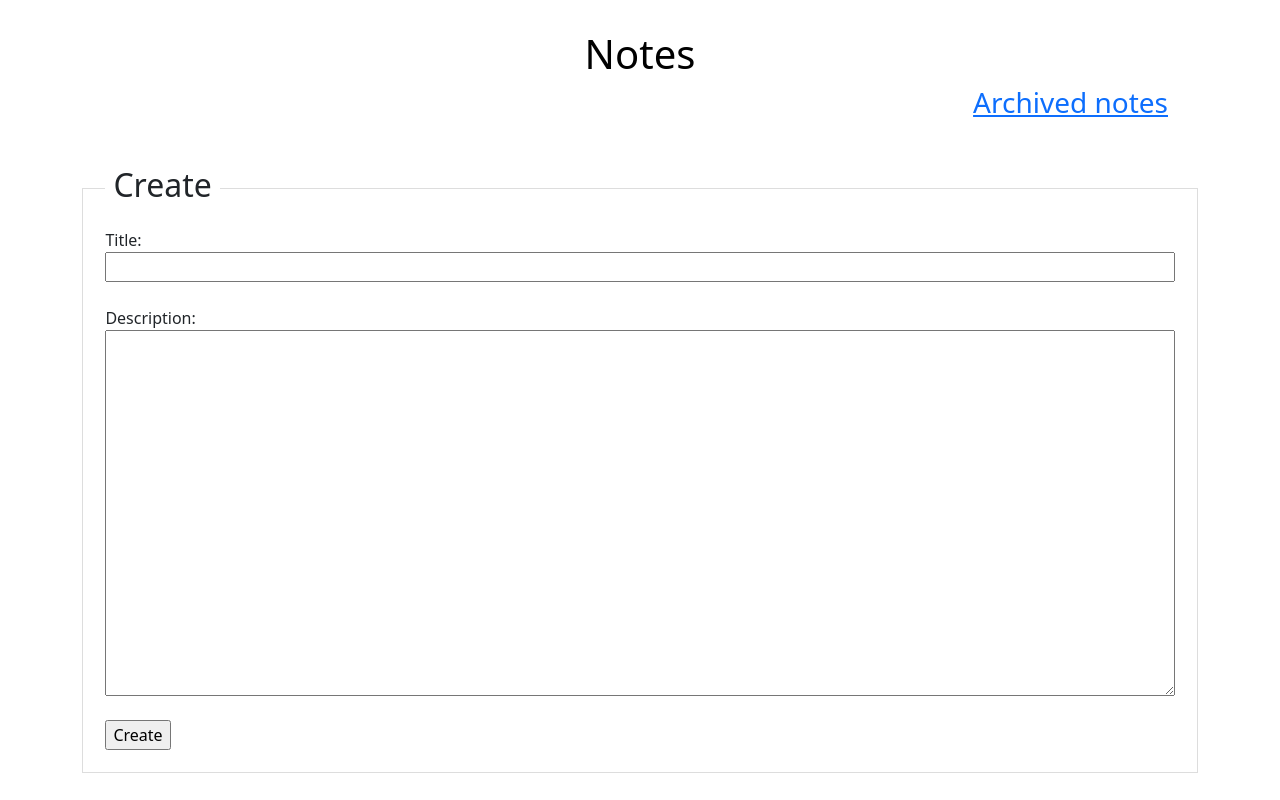
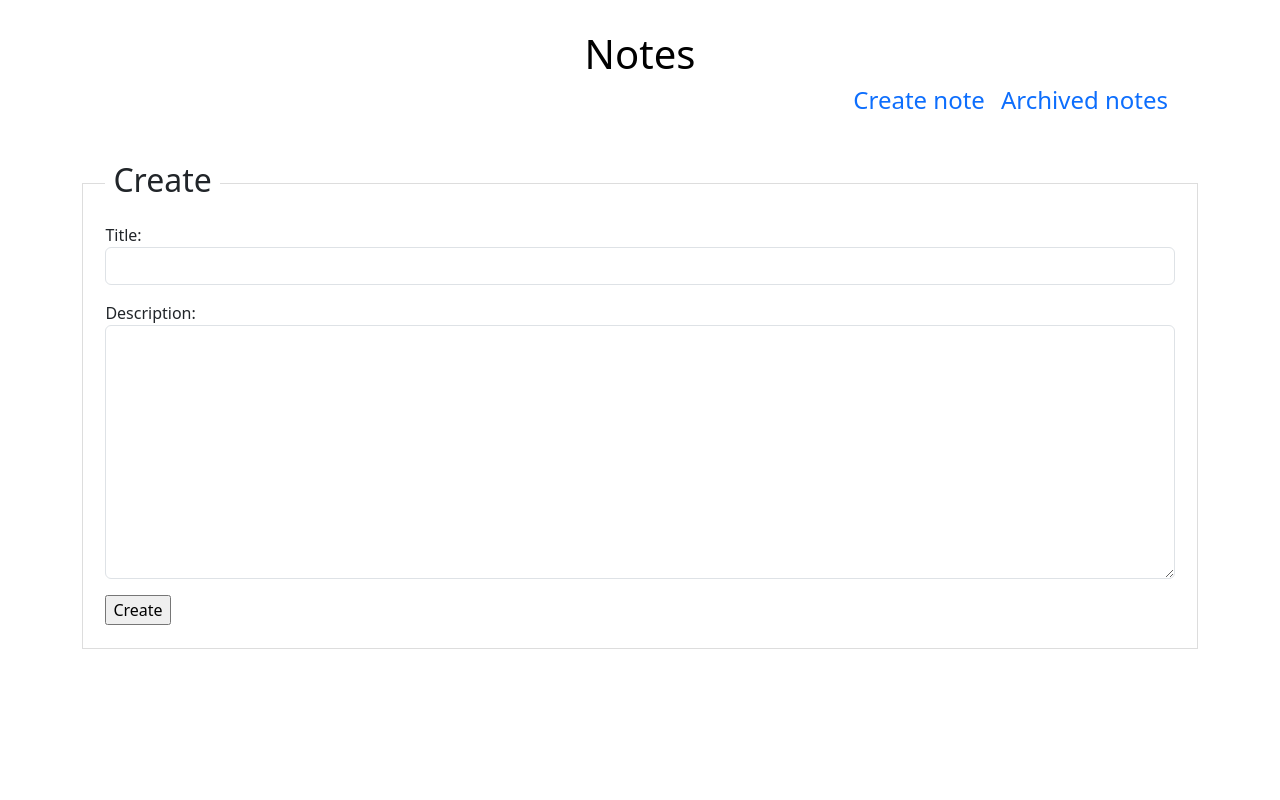
Before and after one commit to ronaldrpc/my-notes, a Django app: page /notes/note/create/ in a window 1280 px wide. Run offline with Django 5.2, Linux system fonts and the light colour scheme; some libraries are stand-ins or nearby versions.

Commit message:
feat(Notes): add widgets in ModelForm and styles in templates. Also add create note link

```diff
--- a/notes/forms.py
+++ b/notes/forms.py
@@ -7,3 +7,8 @@ class NoteForm(forms.ModelForm):
     class Meta:
         model = Note
         fields = ['title', 'description', 'is_active']
+
+        widgets = {
+            'title': forms.TextInput(attrs={'class': 'form-control'}),
+            'description': forms.Textarea(attrs={'class': 'form-control'}),
+        }
--- a/notes/static/notes/style.css
+++ b/notes/static/notes/style.css
@@ -46,6 +46,16 @@
     resize: none;
 }
 
+.custom-navbar {
+    display: flex;
+    justify-content: flex-end;
+    gap: 1rem;
+}
+
+.custom-navbar > a {
+    text-decoration: none;
+}
+
 
 /* Ocio */
 
--- a/notes/templates/notes/base.html
+++ b/notes/templates/notes/base.html
@@ -6,9 +6,10 @@
         <a class="custom-a-link" href="{% url 'notes:index' %}" style="text-align: center">
             <h1>Notes</h1>
         </a>
-        <div class="d-flex justify-content-end">
-            <a href="{% url 'notes:index_archived' status='archived' %}" style="text-align: center">
-                <h3>Archived notes</h3>
+        <div class="custom-navbar">
+            <a href="{% url 'notes:note-create' %}"><h4>Create note</h4></a>
+            <a href="{% url 'notes:index_archived' status='archived' %}">
+                <h4>Archived notes</h4>
             </a>
         </div>
     </header>
--- a/notes/templates/notes/create.html
+++ b/notes/templates/notes/create.html
@@ -7,7 +7,13 @@
         {% csrf_token %}
 
         {{ form.non_field_errors }}
-        <div class="fieldWrapper">
+        <div class="fieldWrapper mb-3">
+            {{ form.title.as_field_group }}
+        </div>
+        <div class="form-group mb-3">
+            {{ form.description.as_field_group }}
+        </div>
+        <!-- <div class="fieldWrapper">
             {{ form.title.errors }}
             <label for="{{ form.title.id_for_label }}">Title:</label> <br>
             <input type="text" name="{{ form.title.name }}" id="{{ form.title.id_for_label }}"
@@ -22,7 +28,7 @@
                     maxlength="{{ form.description.field.max_length }}"
                     {% if form.description.field.required %} required {% endif %}
                     cols="100" rows="15" class="w-100"></textarea> <br><br>
-        </div>
+        </div> -->
         <input type="submit" value="Create">
     </fieldset>
 </form>
--- a/notes/templates/notes/index.html
+++ b/notes/templates/notes/index.html
@@ -7,7 +7,7 @@
                     <div class="card" style="width: 18rem;">
                         <div class="card-body">
                             <h5 class="card-title">
-                                <a class="custom-a-link stretched-link" href="{% url 'notes:detail' note.id %}">{{ note.title }}</a>
+                                <a class="custom-a-link stretched-link" href="{% url 'notes:note-update' note.id %}">{{ note.title }}</a>
                             </h5>
                             <p class="card-note-description">{{ note.description }}</p>
                         </div>
--- a/notes/views.py
+++ b/notes/views.py
@@ -48,7 +48,7 @@ def create(request):
 
 class NoteCreateView(CreateView):
     model = Note
-    fields = ['title', 'description']
+    form_class = NoteForm
     template_name = 'notes/create.html'
 
     # 'Models and request.user' page 424
```
Also changed, not shown: notes/templates/notes/detail.html (+7 -4 lines).
